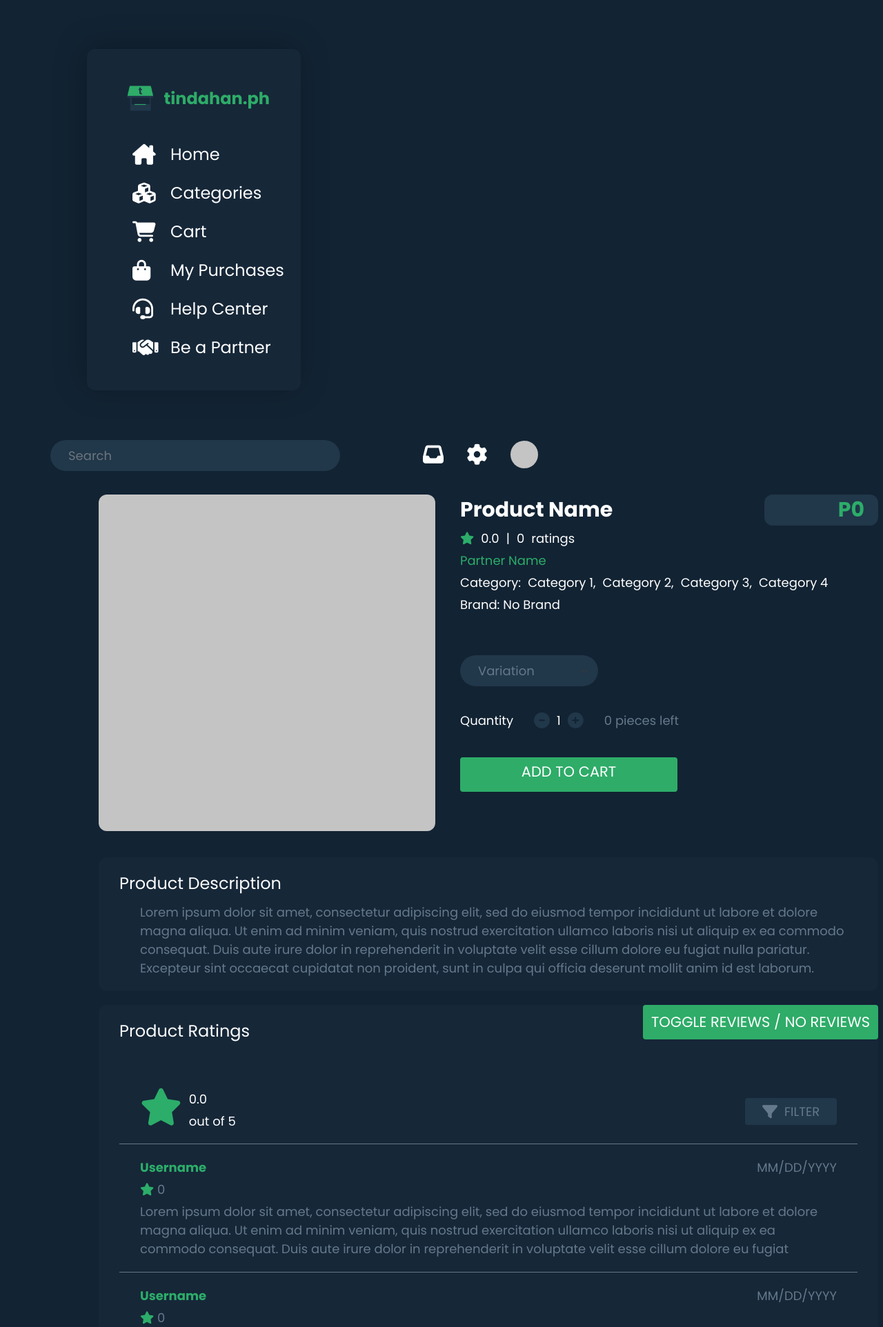
After one commit to cruzhansm/tindahan.ph, a PHP site: page /src/common/product.html in a window 1280 px wide. The commit adds this page. Shown: the top 1924 px of the page at 69% size. Run offline with PHP 8.4, Linux system fonts and the light colour scheme; some libraries are stand-ins or nearby versions; some web fonts are replaced.

Commit message:
Product page template done. Awaiting JS and backend integration.

```diff
--- a/css/base/form.css
+++ b/css/base/form.css
@@ -88,8 +88,8 @@ input.form-control:focus {
 }
 
 .btn-primary {
-  width: 316px !important;
-  height: 48px !important;
+  width: 316px;
+  height: 48px;
 }
 
 .form-select,
--- a/css/base/styles.css
+++ b/css/base/styles.css
@@ -22,9 +22,9 @@ input {
   color: #B9C8D3;
 }
 
-.fa,
+.fa:hover,
 .fa-solid:hover {
   font-family: "Font Awesome 6 Free" !important;
-  color: var(--tph-text-highlight) !important;
+  color: var(--tph-text-highlight);
   cursor: pointer;
 }
--- a/css/common/common.css
+++ b/css/common/common.css
@@ -1,2 +1,3 @@
 @import url('categories/categories.css');
 @import url('help-center/help-center.css');
+@import url('product-page/product-page.css');
--- /dev/null
+++ b/css/common/product-page/product-page-containers.css
@@ -0,0 +1,41 @@
+.container-product-page {
+  width: 1200px;
+  padding-left: 70px;
+}
+
+.container-product-area {
+  display: flex;
+  gap: 36px;
+  width: 100%;
+  height: 488px;
+  margin-bottom: 38px;
+}
+
+.container-product-description {
+  background-color: var(--tph-secondary);
+  border-radius: 12px;
+  width: 100%;
+  height: min-content;
+  padding: 20px 30px;
+  margin-bottom: 20px;
+}
+
+.container-product-reviews {
+  background-color: var(--tph-secondary);
+  border-radius: 12px;
+  width: 100%;
+  height: min-content;
+  padding: 20px 30px 0 30px;
+  position: relative;
+}
+
+.pagination-container {
+  width: 100%;
+  padding: 24px 0;
+  height: min-content;
+}
+
+.pagination-container > .pagination {
+  width: 100%;
+  margin: 0;
+}
--- /dev/null
+++ b/css/common/product-page/product-page-description.css
@@ -0,0 +1,6 @@
+.product-page-description {
+  color: var(--tph-text-secondary);
+  font-size: 18px;
+  margin-top: 10px;
+  margin-left: 30px;
+}
--- /dev/null
+++ b/css/common/product-page/product-page-product.css
@@ -0,0 +1,116 @@
+.product-img {
+  background-color: var(--placeholder);
+  border-radius: 12px;
+  width: 488px;
+  height: 488px;
+  min-width: 488px;
+}
+
+.product-formal {
+  font-size: 18px;
+  flex-grow: 1;
+  /* background-color: red; */
+  height: 100%;
+}
+
+.product-info {
+  display: flex;
+  flex-direction: column;
+  gap: 5px;
+  width: 100%;
+  height: min-content;
+  margin-bottom: 60px;
+}
+
+.product-info-inline {
+  display: inline-flex;
+  flex-direction: row;
+  justify-content: space-between;
+  height: 45px;
+  width: 100%;
+}
+
+.product-info-price {
+  background-color: var(--tph-tertiary);
+  border-radius: 12px;
+  color: var(--tph-text-highlight);
+  font-size: 30px;
+  font-weight: 700;
+  padding-right: 20px;
+  width: 165px;
+  height: 45px;
+  text-align: right;
+}
+
+.product-info-rating {
+  display: inline-flex;
+  gap: 10px;
+  align-items: center;
+}
+
+.product-info-rating > i {
+  color: var(--tph-text-highlight);
+}
+
+.product-info-category {
+  display: flex;
+  gap: 10px;
+  flex-wrap: wrap;
+  width: 100%;
+  height: min-content;
+}
+
+.product-info-variation {
+  width: 100%;
+  height: 45px;
+  margin-bottom: 36px;
+}
+
+#productVariation {
+  border-radius: 73px;
+  color: var(--tph-text-secondary);
+  width: 200px;
+  height: 45px;
+}
+
+#productVariation > option {
+  background-color: var(--tph-text-secondary);
+  color: var(--tph-text-secondary);
+  width: 100%;
+}
+
+.product-purchase-area {
+  display: flex;
+  flex-direction: column;
+  gap: 40px;
+  width: 100%;
+}
+
+.product-purchase-quantity {
+  display: inline-flex;
+  flex-direction: row;
+  align-items: center;
+  gap: 30px;
+  width: 100%;
+}
+
+.product-purchase-quantity.quantity-actions {
+  display: inline-flex;
+  align-items: center;
+  gap: 10px;
+  height: 23px;
+  width: min-content;
+}
+
+.product-purchase-quantity.quantity-actions > i {
+  color: var(--tph-tertiary);
+  font-size: 23px;
+}
+
+.product-purchase-quantity.quantity-stock {
+  color: var(--tph-text-secondary);
+}
+
+.product-purchase-button {
+  width: 315px;
+}
--- /dev/null
+++ b/css/common/product-page/product-page-reviews.css
@@ -0,0 +1,148 @@
+.product-reviews-formal {
+  border-bottom: 1px solid var(--tph-text-secondary);
+  display: flex;
+  justify-content: space-between;
+  align-items: center;
+  width: 100%;
+  height: 81px;
+  margin-top: 65px;
+  padding: 0 30px;
+}
+
+.product-reviews-rating {
+  display: flex;
+  gap: 10px;
+  height: 54px;
+  margin-bottom: 27px;
+}
+
+.product-reviews-rating > i,
+.product-reviews-rating > i:hover {
+  color: var(--tph-text-highlight);
+  cursor: default;
+  font-size: 54px;
+}
+
+.product-reviews-rating.total-rating {
+  display: flex;
+  flex-direction: column;
+  height: 54px;
+  max-height: 54px;
+  gap: 0;
+  font-size: 18px;
+}
+
+.product-reviews-rating.total-rating > span {
+  line-height: 32px;
+}
+
+
+.product-reviews-rating-filter {
+  display: flex;
+  flex-direction: column;
+  justify-content: end;
+  height: 100%;
+  width: min-content;
+}
+
+.product-reviews-rating.filter-button {
+  display: flex;
+  justify-content: center;
+  align-items: center;
+  font-size: 18px;
+  width: 133px;
+  height: 39px;
+}
+
+.filter-button > i {
+  color: var(--tph-text-secondary);
+  font-size: 22px;
+}
+
+.product-page-reviews {
+  width: 100%;
+}
+
+.product-page-reviews.unpopulated {
+  display: flex;
+  justify-content: center;
+  align-items: center;
+  height: 280px;
+}
+
+.product-page-review-list {
+  width: 100%;
+  height: min-content;
+}
+
+.product-page-review {
+  border-bottom: 1px solid var(--tph-text-secondary);
+  display: flex;
+  flex-direction: column;
+  justify-content: space-around;
+  gap: 5px;
+  width: 100%;
+  height: min-content;
+  padding: 20px 30px;
+}
+
+.product-page-review-header {
+  display: flex;
+  justify-content: space-between;
+  align-items: center;
+  width: 100%;
+  height: 100%;
+}
+
+.product-page-review-reviewer {
+  color: var(--tph-text-highlight);
+  font-weight: 700;
+  font-size: 18px;
+}
+
+.product-page-review-date {
+  color: var(--tph-text-secondary);
+  font-size: 18px;
+  width: max-content;
+}
+
+.product-page-review-rating,
+.product-page-review-details {
+  color: var(--tph-text-secondary);
+  font-size: 18px;
+}
+
+.product-page-review-rating, {
+  display: inline-flex;
+  gap: 5px;
+  height: 17px;
+}
+
+.product-page-review-rating > i,
+.product-page-review-rating > i:hover {
+  color: var(--tph-text-highlight);
+  cursor: default;
+}
+
+.product-page-review-attachments {
+  display: flex;
+  flex-direction: row;
+  flex-wrap: wrap;
+  gap: 10px;
+  width: 100%;
+  height: max-content;
+  margin-top: 20px;
+}
+
+.product-page-review-attachment {
+  background-color: var(--placeholder);
+  width: 82px;
+  height: 82px;
+}
+
+.temporary-toggle-button {
+  position: absolute;
+  top: 0;
+  right: 0;
+  width: max-content;
+}
--- /dev/null
+++ b/css/common/product-page/product-page.css
@@ -0,0 +1,4 @@
+@import url('product-page-containers.css');
+@import url('product-page-description.css');
+@import url('product-page-product.css');
+@import url('product-page-reviews.css');
--- a/css/user/register-partner/register-partner-containers.css
+++ b/css/user/register-partner/register-partner-containers.css
@@ -1,7 +1,3 @@
-.right {
-  margin-bottom: 200px;
-}
-
 .container-register {
   display: flex;
   justify-content: center;
@@ -13,6 +9,7 @@
 
 .container-register.register-prompt {
   padding-right: 100px;
+  margin-bottom: 180px;
 }
 
 .container-register.register-form {
--- /dev/null
+++ b/src/common/product.html
@@ -0,0 +1,262 @@
+<!DOCTYPE html>
+<html lang="en">
+<head>
+  <meta charset="UTF-8">
+  <meta http-equiv="X-UA-Compatible" content="IE=edge">
+  <meta name="viewport" content="width=device-width, initial-scale=1.0">
+  <title>tindahan.ph - Product Name Here</title>
+
+  <link rel="icon" type="image/png" href="../../assets/images/tph-logo-128px.png"/>
+
+  <link href="https://cdn.jsdelivr.net/npm/bootstrap@5.0.2/dist/css/bootstrap.min.css" rel="stylesheet" integrity="sha384-EVSTQN3/azprG1Anm3QDgpJLIm9Nao0Yz1ztcQTwFspd3yD65VohhpuuCOmLASjC" crossorigin="anonymous">
+  <script src="https://cdnjs.cloudflare.com/ajax/libs/jquery/3.6.0/jquery.min.js" integrity="sha512-894YE6QWD5I59HgZOGReFYm4dnWc1Qt5NtvYSaNcOP+u1T9qYdvdihz0PPSiiqn/+/3e7Jo4EaG7TubfWGUrMQ==" crossorigin="anonymous" referrerpolicy="no-referrer"></script>
+  <script src="https://kit.fontawesome.com/056f419e6a.js" crossorigin="anonymous"></script>
+
+  <link rel="stylesheet" href="../../css/base/base.css">
+  <link rel="stylesheet" href="../../css/components/components.css">
+  <link rel="stylesheet" href="../../css/utilities/utilities.css">
+  <link rel="stylesheet" href="../../css/common/common.css">
+
+  <script src="../../js/common/user-logout.js"></script>
+  <script src="../../js/common/product-page.js"></script>
+</head>
+
+<script>
+  function noSubmit(e) {
+
+    e.preventDefault();
+  }
+</script>
+
+<body class="bg-primary">
+  <div class="row m-0">
+    <div class="col left">
+      <div class="sidenav">
+        <div class="sidenav-header">
+          <img src="../../assets/images/tph-logo-512px.png" class="sidenav-header-img">
+          <div class="sidenav-header-text">
+            <div>tindahan.ph</div>
+          </div>
+        </div>
+        <div class="sidenav-links">
+          <a href="../../index.html" class="sidenav-link">
+            <i class="fa-solid fa-house-chimney sidenav-link-icon"></i>
+            <div class="sidenav-link-text">Home</div>
+          </a>
+          <a href="../../src/common/categories.html" class="sidenav-link">
+            <i class="fa-solid fa-cubes sidenav-link-icon"></i>
+            <div class="sidenav-link-text">Categories</div>
+            </a>
+          <a href="../../src/user/user-cart.html" class="sidenav-link">
+            <i class="fa-solid fa-cart-shopping sidenav-link-icon"></i>
+            <div class="sidenav-link-text">Cart</div>
+          </a>
+          <a href="../../src/user/user-purchases.html" class="sidenav-link">
+            <i class="fa-solid fa-bag-shopping sidenav-link-icon"></i>
+            <div class="sidenav-link-text">My Purchases</div>
+          </a>
+          <a href="../../src/common/help-center.html" class="sidenav-link">
+            <i class="fa-solid fa-headset sidenav-link-icon"></i>
+            <div class="sidenav-link-text">Help Center</div>
+          </a>
+          <a href="../../src/user/user-register-partner.html" class="sidenav-link">
+            <i class="fa-solid fa-handshake sidenav-link-icon"></i>
+            <div class="sidenav-link-text">Be a Partner</div>
+          </a>
+        </div>
+      </div>
+    </div>
+    <div class="col right">
+      <div class="container-display">
+        <header class="header">
+          <form action="noSubmit(event)">
+            <input type="search" class="form-control form-search border-input" placeholder="Search">
+          </form>
+          <div class="header-icons">
+            <i class="fa-solid fa-inbox"></i>
+            <i class="fa-solid fa-gear"></i>
+            <div class="user-image-icon" onclick="displayUserActions()">
+              <div class="user-image-actions visually-hidden">
+                <div class="user-image-action no-hover">
+                  <i class="fa-solid fa-user"></i>
+                  <div>userFirstName</div>
+                </div>
+                <div class="user-image-action">
+                  <i class="fa-solid fa-right-from-bracket"></i>
+                  <a href="../../src/common/login.html">LOG OUT</a>
+                </div>
+              </div>
+            </div>
+          </div>
+        </header>
+      </div>
+
+      <div class="container-product-page">
+        <div class="container-product-area">
+          <!-- <img src="../../assets/images/fries.jpg" alt="product" class="product-img"> -->
+          <div class="product-img"></div>
+          <div class="product-formal">
+            <div class="product-info">
+              <div class="product-info-inline">
+                <div class="fs-30 fw-bold">Product Name</div>
+                <div class="product-info-price">P0</div>
+              </div>
+              <div class="product-info-rating">
+                <i class="fa-solid fa-star"></i>
+                <span id="productRating">0.0</span>
+                <span> | </span>
+                <span id="productRatingCount">0</span>
+                <span> ratings</span>
+              </div>
+              <div id="productName" class="fs-18 text-highlight">Partner Name</div>
+              <div id="productCategories" class="product-info-category">
+                <div>Category:</div>
+                <div>Category 1,</div>
+                <div>Category 2,</div>
+                <div>Category 3,</div>
+                <div>Category 4</div>
+              </div>
+              <div id="productBrand">Brand: No Brand</div>
+            </div>
+            <div class="product-info-variation">
+              <select name="variation" id="productVariation" class="form-select">
+                <option value="">Variation</option>
+              </select>
+            </div>
+            <div class="product-purchase-area">
+              <div class="product-purchase-quantity">
+                <span>Quantity</span>
+                <div class="product-purchase-quantity quantity-actions">
+                  <i class="fa-solid fa-circle-minus"></i>
+                  <span id="stockCount">1</span>
+                  <i class="fa-solid fa-circle-plus"></i>
+                </div>
+                <span id="productStockCount" class="product-purchase-quantity quantity-stock">0 pieces left</span>
+              </div>
+              <div class="btn btn-primary product-purchase-button">Add to Cart</div>
+            </div>
+          </div>
+        </div>
+
+        <div class="container-product-description">
+          <div class="fs-24">Product Description</div>
+          <div class="product-page-description">
+            Lorem ipsum dolor sit amet, consectetur adipiscing elit, sed do eiusmod tempor incididunt ut labore et dolore magna aliqua. Ut enim ad minim veniam, quis nostrud exercitation ullamco laboris nisi ut aliquip ex ea commodo consequat. Duis aute irure dolor in reprehenderit in voluptate velit esse cillum dolore eu fugiat nulla pariatur. Excepteur sint occaecat cupidatat non proident, sunt in culpa qui officia deserunt mollit anim id est laborum.
+          </div>
+        </div>
+
+        <div class="container-product-reviews">
+          <div class="fs-24">Product Ratings</div>
+          <!-- TEMPORARY BUTTON TO TOGGLE REVIEWS / NO REVIEWS -->
+          <button class="btn btn-primary temporary-toggle-button"  onclick="toggleReviews()">Toggle Reviews / No reviews</button>
+
+          <div class="product-reviews-formal">
+            <div class="product-reviews-rating">
+              <i class="fa-solid fa-star"></i>
+              <div class="product-reviews-rating total-rating">
+                <span id="productRating" class="fs-36">0.0</span>
+                <span>out of 5</span>
+              </div>
+            </div>
+            <div class="product-reviews-rating-filter">
+              <button class="btn btn-tertiary product-reviews-rating filter-button">
+                <i class="fa-solid fa-filter"></i>
+                Filter
+              </button>
+            </div>
+          </div>
+
+          <div class="product-page-reviews populated">
+            <!-- This is only visible when product-page-reviews has -->
+            <!-- class .unpopulated, meaning no reviews. Normal behavior is -->
+            <!-- class .populated, and this is hidden: -->
+            <div id="noReviews" class="fs-18 text-secondary visually-hidden">No ratings yet</div>
+
+            <div class="product-page-review-list">
+              <div class="product-page-review">
+                <div class="product-page-review-header">
+                  <div class="product-page-review-reviewer">Username</div>
+                  <div class="product-page-review-date">MM/DD/YYYY</div>
+                </div>
+                <div class="product-page-review-rating">
+                  <i class="fa-solid fa-star"></i>
+                  0
+                </div>
+                <div class="product-page-review-details">
+                  Lorem ipsum dolor sit amet, consectetur adipiscing elit, sed do eiusmod tempor incididunt ut labore et dolore magna aliqua. Ut enim ad minim veniam, quis nostrud exercitation ullamco laboris nisi ut aliquip ex ea commodo consequat. Duis aute irure dolor in reprehenderit in voluptate velit esse cillum dolore eu fugiat
+                </div>
+                <div class="product-page-review-attachments visually-hidden"></div>
+              </div>
+
+              <div class="product-page-review">
+                <div class="product-page-review-header">
+                  <div class="product-page-review-reviewer">Username</div>
+                  <div class="product-page-review-date">MM/DD/YYYY</div>
+                </div>
+                <div class="product-page-review-rating">
+                  <i class="fa-solid fa-star"></i>
+                  0
+                </div>
+                <div class="product-page-review-details">
+                  Lorem ipsum dolor sit amet, consectetur adipiscing elit, sed do eiusmod tempor incididunt ut labore et dolore magna aliqua. Ut enim ad minim veniam, quis nostrud exercitation ullamco laboris nisi ut aliquip ex ea commodo consequat. Duis aute irure dolor in reprehenderit in voluptate velit esse cillum dolore eu fugiat
+                </div>
+                <div class="product-page-review-attachments">
+                  <div class="product-page-review-attachment"></div>
+                  <div class="product-page-review-attachment"></div>
+                </div>
+              </div>
+
+              <div class="product-page-review">
+                <div class="product-page-review-header">
+                  <div class="product-page-review-reviewer">Username</div>
+                  <div class="product-page-review-date">MM/DD/YYYY</div>
+                </div>
+                <div class="product-page-review-rating">
+                  <i class="fa-solid fa-star"></i>
+                  0
+                </div>
+                <div class="product-page-review-details">
+                  Lorem ipsum dolor sit amet, consectetur adipiscing elit, sed do eiusmod tempor incididunt ut labore et dolore magna aliqua. Ut enim ad minim veniam, quis nostrud exercitation ullamco laboris nisi ut aliquip ex ea commodo consequat. Duis aute irure dolor in reprehenderit in voluptate velit esse cillum dolore eu fugiat
+                </div>
+                <div class="product-page-review-attachments visually-hidden"></div>
+              </div>
+
+            <nav class="pagination-container">
+              <!-- TODO -->
+              <!-- Convert to dynamically created page number -->
+              <!-- creates N number of links depending on number of store -->
+              <!-- products, where N = no. of products / 12-> max display -->
+              <!-- per page. -->
+              <ul class="pagination justify-content-center">
+                <li class="page-item">
+                  <a class="page-link" href="#">Previous</a>
+                </li>
+                <li class="page-item">
+                  <a class="page-link current" href="#">1</a>
+                </li>
+                <li class="page-item">
+                  <a class="page-link" href="#">2</a>
+                </li>
+                <li class="page-item">
+                  <a class="page-link" href="#">3</a>
+                </li>
+                <li class="page-item">
+                  <a class="page-link" href="#">Next</a>
+                </li>
+              </ul>
+            </nav>
+          </div>
+        </div>
+      </div>
+
+    </div>
+  </div>
+
+  <div class="copyright mx-auto">
+    <div class="text-highlight">about tindahan.ph</div>
+    <div class="text-secondary">&copy 2021 tindahan.ph. All Rights Reserved.</div>
+  </div>
+
+  <script src="https://cdn.jsdelivr.net/npm/bootstrap@5.0.2/dist/js/bootstrap.bundle.min.js" integrity="sha384-MrcW6ZMFYlzcLA8Nl+NtUVF0sA7MsXsP1UyJoMp4YLEuNSfAP+JcXn/tWtIaxVXM" crossorigin="anonymous"></script>
+</body>
+</html>
--- a/src/partner/partner-shop-profile.html
+++ b/src/partner/partner-shop-profile.html
@@ -20,7 +20,7 @@
   <script src="../../js/common/auto-resizer.js"></script>
   <script src="../../js/common/user-logout.js"></script>
   <script src="../../js/common/products.js"></script>
-  <script src="../../js/partner/shop-profile/shop-profile-fetch-products.js"></script>
+  <script src="../../js/common/pagination.js"></script>
 </head>
 
 <body class="bg-primary">
```
Also changed, not shown: js/common/auto-resizer.js (+12 -8 lines), js/common/product-page.js (added, +18 -0 lines).
